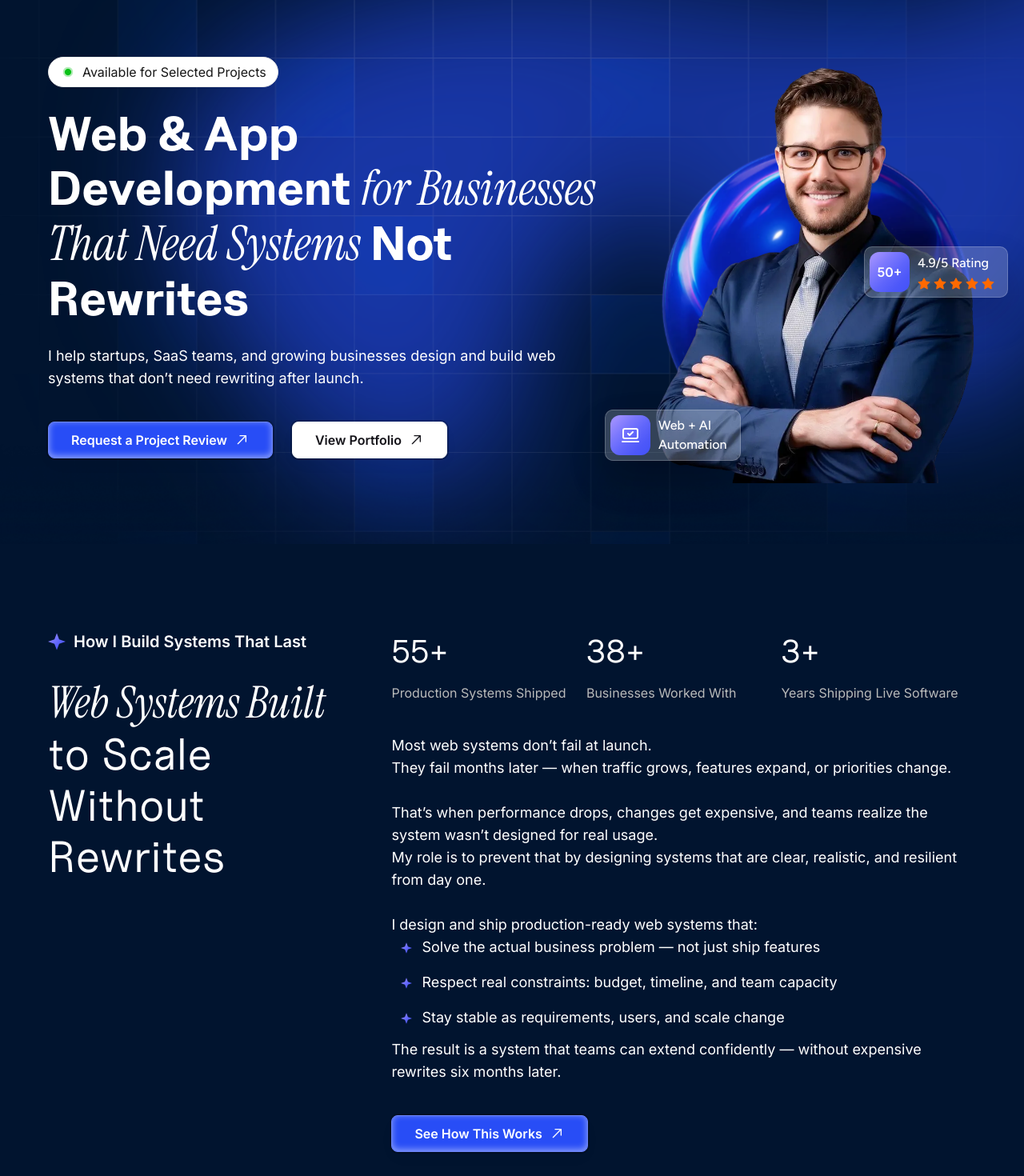
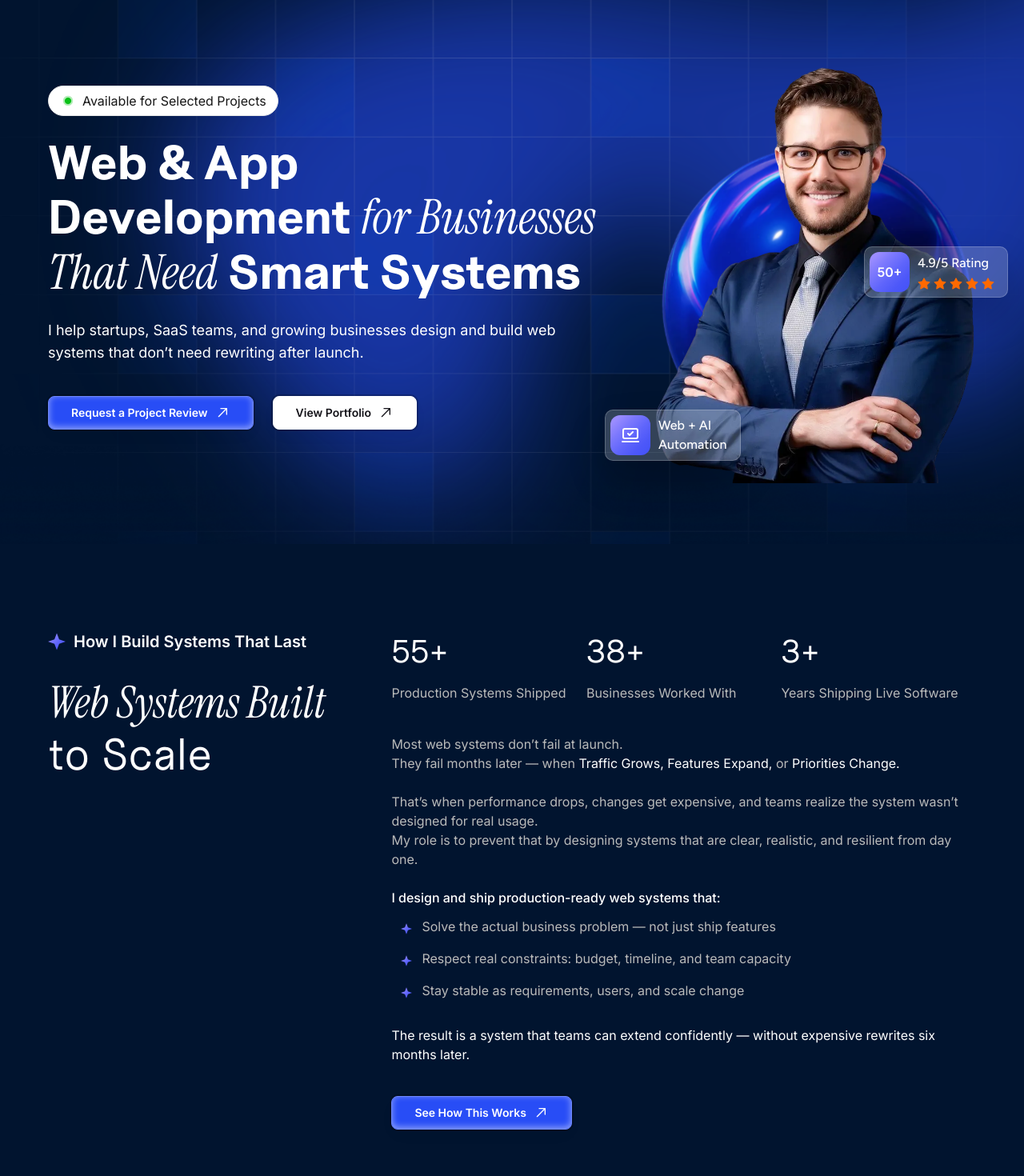
Before and after one commit to rahulsd380/Rahul-Sutradhar---Portfolio-Client, a Next.js app: page / in a window 1280 px wide. Shown: the part 120-1590 px from the top of the page at 80% size. Built offline with nearby package versions, Linux system fonts and the light colour scheme.

Commit message:
Changed hero and about me section content

```diff
--- a/src/components/HomePage/AboutMe/AboutMe.tsx
+++ b/src/components/HomePage/AboutMe/AboutMe.tsx
@@ -73,11 +73,11 @@ const AboutMe = () => {
         className="py-[100px] flex flex-col lg:flex-row gap-9 mt-10 lg:mt-28"
       >
         {/* Left Side: Heading */}
-        <motion.div variants={itemVariants} className="w-full lg:w-[35%]">
+        <motion.div variants={itemVariants} className="w-full lg:w-[35%] lg:sticky lg:top-10 self-start">
           <Heading
             subHeading="How I Build Systems That Last"
             styledHeading="Web Systems Built"
-            heading="to Scale Without Rewrites"
+            heading="to Scale"
             align="left"
           />
         </motion.div>
@@ -101,12 +101,11 @@ const AboutMe = () => {
           {/* Paragraph Text */}
           <motion.p
             variants={itemVariants}
-            className="text-sm md:text-lg lg:text-sm xl:text-lg text-white font-Inter"
+            className="text-sm md:text-base text-neutral-35 font-Inter"
           >
             Most web systems don’t fail at launch.
             <br />
-            They fail months later — when traffic grows, features expand, or
-            priorities change.
+            They fail months later — when <span className="text-white capitalize">traffic grows,</span> <span className="text-white capitalize">features expand,</span> or <span className="text-white capitalize">priorities change.</span>
             <br />
             <br />
             That’s when performance drops, changes get expensive, and teams
@@ -114,8 +113,11 @@ const AboutMe = () => {
             <br />
             My role is to prevent that by designing systems that are clear,
             realistic, and resilient from day one.
-            <br/><br/>I design and ship production-ready web systems that:
-          <ul className="space-y-4 ml-3">
+            <br />
+            <br />
+            <span className="text-white font-medium">I design and ship production-ready web systems that:</span>
+
+            <ul className="space-y-4 ml-3 mt-3">
               <li className="flex items-start gap-3">
                 <Image
                   src={ICONS.blueStar}
@@ -149,14 +151,12 @@ const AboutMe = () => {
                 </span>
               </li>
             </ul>
-
-            <motion.p
-              variants={itemVariants}
-              className="text-sm md:text-lg lg:text-sm xl:text-lg text-white font-Inter mt-3"
+            <p
+              className="text-sm md:text-base text-white font-Inter mt-8"
             >
               The result is a system that teams can extend confidently — without
               expensive rewrites six months later.
-            </motion.p>
+            </p>
           </motion.p>
 
           {/* Button */}
--- a/src/components/HomePage/Hero/Hero.tsx
+++ b/src/components/HomePage/Hero/Hero.tsx
@@ -63,7 +63,7 @@ const Hero = () => {
           variants={containerVariants}
           initial="hidden"
           animate="visible"
-          className="relative z-10 flex flex-col lg:flex-row items-center justify-between gap-12 md:gap-14 lg:gap-0 mt-20 md:mt-16"
+          className="relative z-10 flex flex-col lg:flex-row items-center justify-between gap-12 md:gap-14 lg:gap-0 mt-20 md:mt-16 h-full"
         >
           {/* Left side contents */}
           <div className="max-w-full lg:max-w-[500px] xl:max-w-[700px]">
@@ -81,9 +81,9 @@ const Hero = () => {
             >
              Web & App Development{" "}
               <span className="font-Instrument-Serif font-normal italic">
-               for Businesses That Need Systems
+               for Businesses That Need
               </span>{" "}
-             Not Rewrites
+             Smart Systems
             </motion.h1>
 
             <motion.p
@@ -162,14 +162,14 @@ const Hero = () => {
         initial={{ opacity: 0 }}
         animate={{ opacity: 1 }}
         transition={{ duration: 1.5 }}
-        className="absolute top-0 left-0 w-full h-screen z-0"
+        className="absolute top-0 left-0 w-full h-[800px] z-0"
       >
         <Image
           src={IMAGES.heroBg}
           alt=""
           fill
           priority
-          className="object-cover"
+          className="object-cover h-full"
         />
       </motion.div>
     </div>
--- a/src/components/Reusable/Button/Button.tsx
+++ b/src/components/Reusable/Button/Button.tsx
@@ -24,10 +24,10 @@ const Button: React.FC<ButtonProps> = ({
   showIcon = true,
   href,
   className,
-  icon = <RxArrowTopRight className="text-lg md:text-xl font-extrabold" />
+  icon = <RxArrowTopRight className="text-lg md:text-xl font-extrabold font-Figtree" />
 }) => {
   const baseClasses =
-    "rounded-lg shadow-button px-3 md:px-7 py-2.5 font-semibold font-Inter flex items-center gap-2 w-fit transition-all duration-200 cursor-pointer disabled:cursor-not-allowed disabled:opacity-50 hover:scale-105 text-xs md:text-base";
+    "rounded-lg shadow-button px-3 md:px-7 py-2.5 font-semibold font-Inter flex items-center gap-2 w-fit transition-all duration-200 cursor-pointer disabled:cursor-not-allowed disabled:opacity-50 hover:scale-105 text-xs md:text-sm";
 
   const variantClasses =
     variant === "primary"
```
Also changed, not shown: 1 other file (tests, documents, lock files or other folders). Lines whose indentation alone changed are shown as unchanged.
